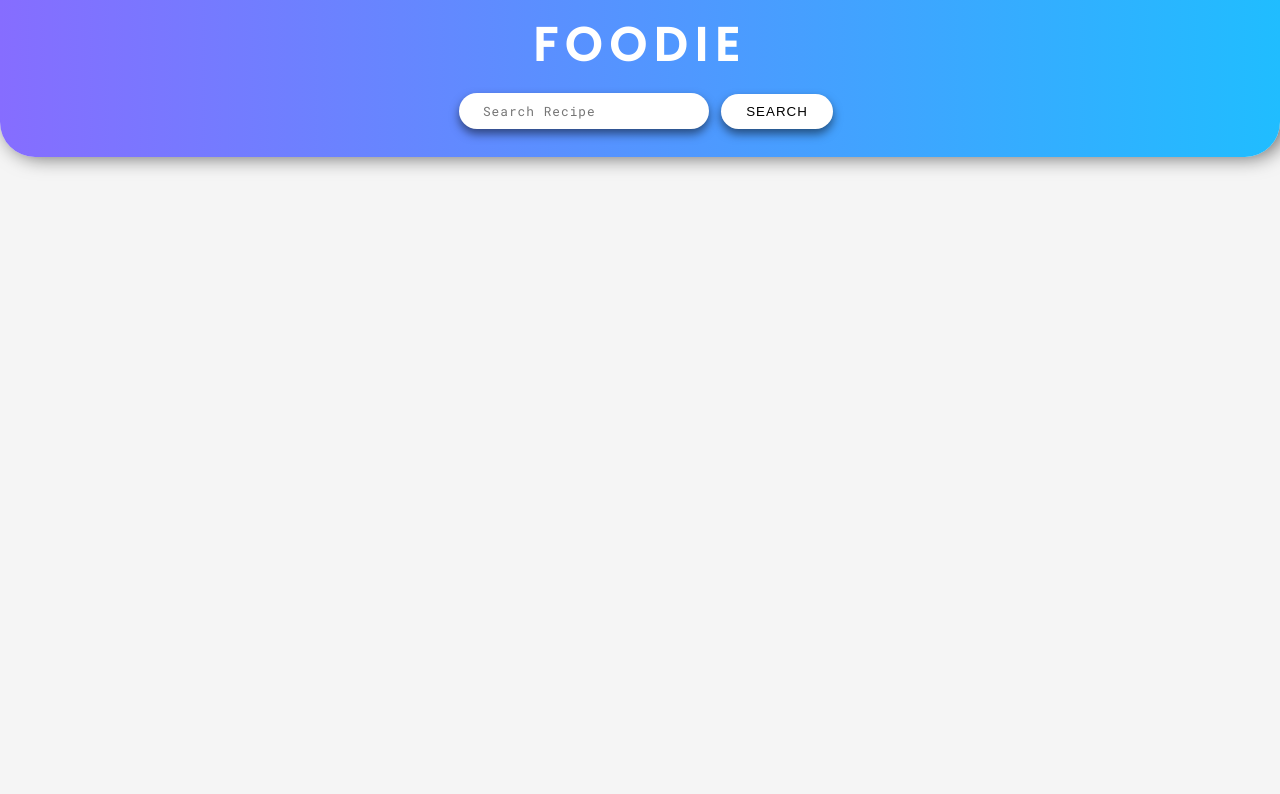
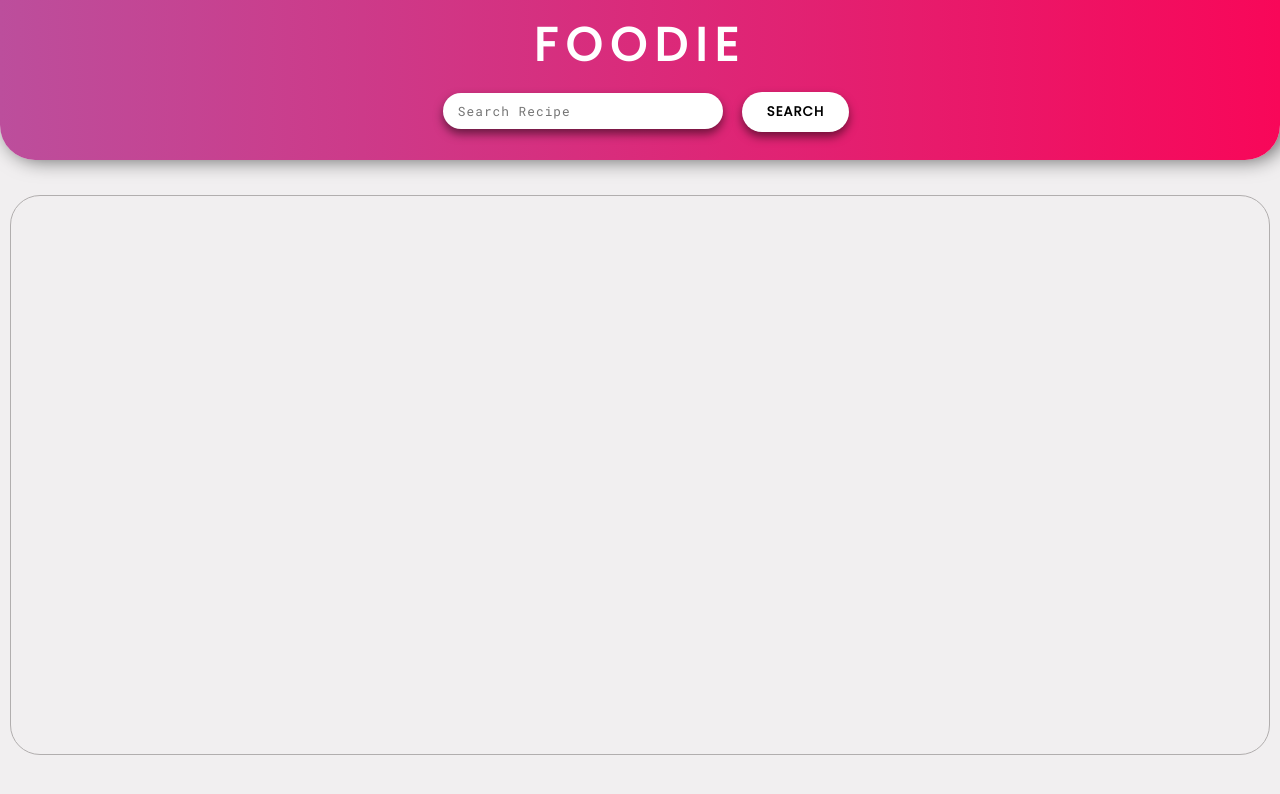
Before and after one commit to makdoom/foodieapp, a React (Create React App) app: page / in a window 1280 px wide. Shown: the top 794 px of the page. Built offline with nearby package versions, Linux system fonts and the light colour scheme.

Commit message:
done with UI now working on routing

```diff
--- a/src/App.css
+++ b/src/App.css
@@ -1,4 +1,4 @@
-@import url("https://fonts.googleapis.com/css2?family=Lato&family=Poppins:wght@500&family=Roboto+Mono:wght@400&family=Source+Code+Pro&display=swap");
+@import url("https://fonts.googleapis.com/css2?family=Lato&family=Poppins:wght@400&family=Roboto+Mono:wght@400&family=Source+Code+Pro&display=swap");
 
 *,
 html {
@@ -9,7 +9,8 @@ html {
 
 body {
   font-family: "Poppins", sans-serif;
-  background: #f5f5f5;
+  background: #f1eff0;
+  box-sizing: border-box;
 }
 
 .App {
@@ -18,8 +19,7 @@ body {
 
 .form {
   width: 100%;
-  /* background: linear-gradient(to right, #11998e, #38ef7d); */
-  background: linear-gradient(to right, #866dff, #20bdff);
+  background: linear-gradient(to right, #bc4e9c, #f80759);
   padding: 10px;
   border-bottom-left-radius: 35px;
   border-bottom-right-radius: 35px;
@@ -32,16 +32,17 @@ body {
   color: #fff;
   letter-spacing: 8px;
   text-transform: uppercase;
+  font-weight: bold;
   margin-bottom: 6px;
 }
 
 input {
   padding: 10px 15px;
-  width: 250px;
+  width: 280px;
   border-radius: 20px;
   border: none;
   outline: none;
-  margin: 7px 12px 18px 12px;
+  margin: 7px 19px 18px 12px;
   font-size: 0.8rem;
   font-family: "Roboto Mono", monospace;
   letter-spacing: 1px;
@@ -59,7 +60,9 @@ input {
   text-transform: uppercase;
   letter-spacing: 1px;
   margin-bottom: 18px;
-  transition: 0.3s ease-in;
+  font-weight: bold;
+  font-family: "Poppins", sans-serif;
+  transition: 0.4s linear;
 }
 
 .search-btn:hover {
--- a/src/App.js
+++ b/src/App.js
@@ -2,11 +2,6 @@ import React from "react";
 import "./App.css";
 import "./responsive.css";
 import Home from "./components/Home";
-
-// API key and ID
-// const API_KEY = "4ac283b2ad4d0a72799ec2980ed2b3b2";
-// const API_ID = "8ab14eb9";
-// const url = `https://api.edamam.com/search?q=chicken&app_id=${API_ID}&app_key=${API_KEY}`;
 
 function App() {
   return (
--- a/src/components/Home.js
+++ b/src/components/Home.js
@@ -1,14 +1,58 @@
-import React from "react";
+import React, { useState } from "react";
+import "./Recipe.css";
+import Axios from "axios";
+import Recipe from "./Recipe";
+
+// API key and ID
+const API_KEY = "4ac283b2ad4d0a72799ec2980ed2b3b2";
+const API_ID = "8ab14eb9";
 
 const Home = () => {
+  const [query, setQuery] = useState("");
+  const [recipes, setRecipes] = useState([]);
+
+  // Fetching data from API
+  const getData = async (search) => {
+    if (query !== "") {
+      const response = await Axios.get(
+        `https://api.edamam.com/search?q=${search}&app_id=${API_ID}&app_key=${API_KEY}`
+      );
+      setRecipes(response.data.hits);
+      setQuery("");
+    } else {
+      console.log("Please enter recipe name ");
+    }
+  };
+
+  const onSubmit = (e) => {
+    e.preventDefault();
+    getData(query);
+  };
+
+  const show = () => console.log(recipes);
   return (
-    <div className="form">
-      <h1>
-        F<span>oo</span>die
-      </h1>
-      <input type="text" placeholder=" Search Recipe" />
-      <button className="search-btn">Search</button>
-    </div>
+    <>
+      <div className="form">
+        <form onSubmit={onSubmit}>
+          <h1 onClick={show}>
+            F<span>oo</span>die
+          </h1>
+          <input
+            type="text"
+            placeholder="Search Recipe"
+            value={query}
+            onChange={(e) => setQuery(e.target.value)}
+          />
+          <button className="search-btn">Search</button>
+        </form>
+      </div>
+
+      <div className="recipes">
+        {recipes.map((recipe, index) => (
+          <Recipe recipe={recipe} key={index} />
+        ))}
+      </div>
+    </>
   );
 };
 
--- /dev/null
+++ b/src/components/Recipe.css
@@ -0,0 +1,99 @@
+.recipes {
+  border: 1px solid #b1aeae;
+  margin: 10px;
+  min-height: 70vh;
+  margin-top: 35px;
+  border-radius: 30px;
+  display: flex;
+  justify-content: space-around;
+  flex-flow: wrap;
+
+  /* display: grid;
+  grid-template-columns: repeat(auto-fit, minmax(300px, 1fr));
+  grid-auto-rows: minmax(300px, auto); */
+}
+
+.recipes .card {
+  background: #fff;
+  box-shadow: 0px 4px 20px rgba(0, 0, 0, 0.3);
+  margin: 20px;
+  text-align: center;
+  border-radius: 20px;
+}
+
+.recipes .card img {
+  border-radius: 20px;
+  border: 4px solid #fff;
+  height: 250px;
+  width: 100%;
+}
+
+.recipes .card h5 {
+  padding: 5px;
+  font-size: 1.4rem;
+  letter-spacing: 1.3px;
+}
+
+.recipes .card p {
+  letter-spacing: 1px;
+}
+
+.btn-section {
+  display: flex;
+  justify-content: space-evenly;
+}
+
+.btn {
+  margin: 25px 7px 17px 7px;
+  font-size: 0.8rem;
+  border-radius: 20px;
+  outline: none;
+  cursor: pointer;
+  border: none;
+  text-transform: uppercase;
+  text-align: center;
+  box-shadow: 0 3px 6px rgba(0, 0, 0, 0.3);
+}
+
+.full-btn {
+  background: #000;
+  color: #fff;
+  text-align: center;
+  padding: 9px 16px;
+  font-size: 0.9rem;
+}
+
+.ingre-btn {
+  border: 2px solid #262626;
+  position: relative;
+  z-index: 1;
+  overflow: hidden;
+  letter-spacing: 0.6px;
+  background: transparent;
+  padding: 9px 16px;
+}
+
+.ingre-btn::before {
+  content: "";
+  position: absolute;
+  top: 0;
+  left: 0;
+  width: 100%;
+  height: 100%;
+  background: #000;
+  z-index: -1;
+  border-radius: 20px;
+  transform: scaleX(0);
+  transform-origin: center;
+  transition: transform 0.4s ease-in-out;
+}
+
+.ingre-btn:hover::before {
+  transform-origin: center;
+  transform: scaleX(1);
+}
+
+.ingre-btn:hover span {
+  color: #fff;
+  font-weight: bold;
+}
--- /dev/null
+++ b/src/components/Recipe.js
@@ -0,0 +1,24 @@
+import React from "react";
+import "../responsive.css";
+
+const Recipe = ({ recipe }) => {
+  return (
+    <div className="card">
+      <img src={recipe.recipe.image} alt={recipe.recipe.label} />
+      <h5>
+        {recipe.recipe.label.length < 20
+          ? `${recipe.recipe.label}`
+          : `${recipe.recipe.label.substring(0, 20)} ...`}{" "}
+      </h5>
+      <p>PUBLISHER : {recipe.recipe.source}</p>
+      <div className="btn-section">
+        <button className="ingre-btn btn">
+          <span>Ingredients</span>
+        </button>
+        <button className="full-btn btn">Full Recipe</button>
+      </div>
+    </div>
+  );
+};
+
+export default Recipe;
--- a/src/responsive.css
+++ b/src/responsive.css
@@ -13,4 +13,12 @@
     padding: 8px 18px;
     border-radius: 20px;
   }
+
+  .full-btn {
+    padding: 5px 8px;
+  }
+
+  .recipes {
+    min-height: 75vh;
+  }
 }
```
